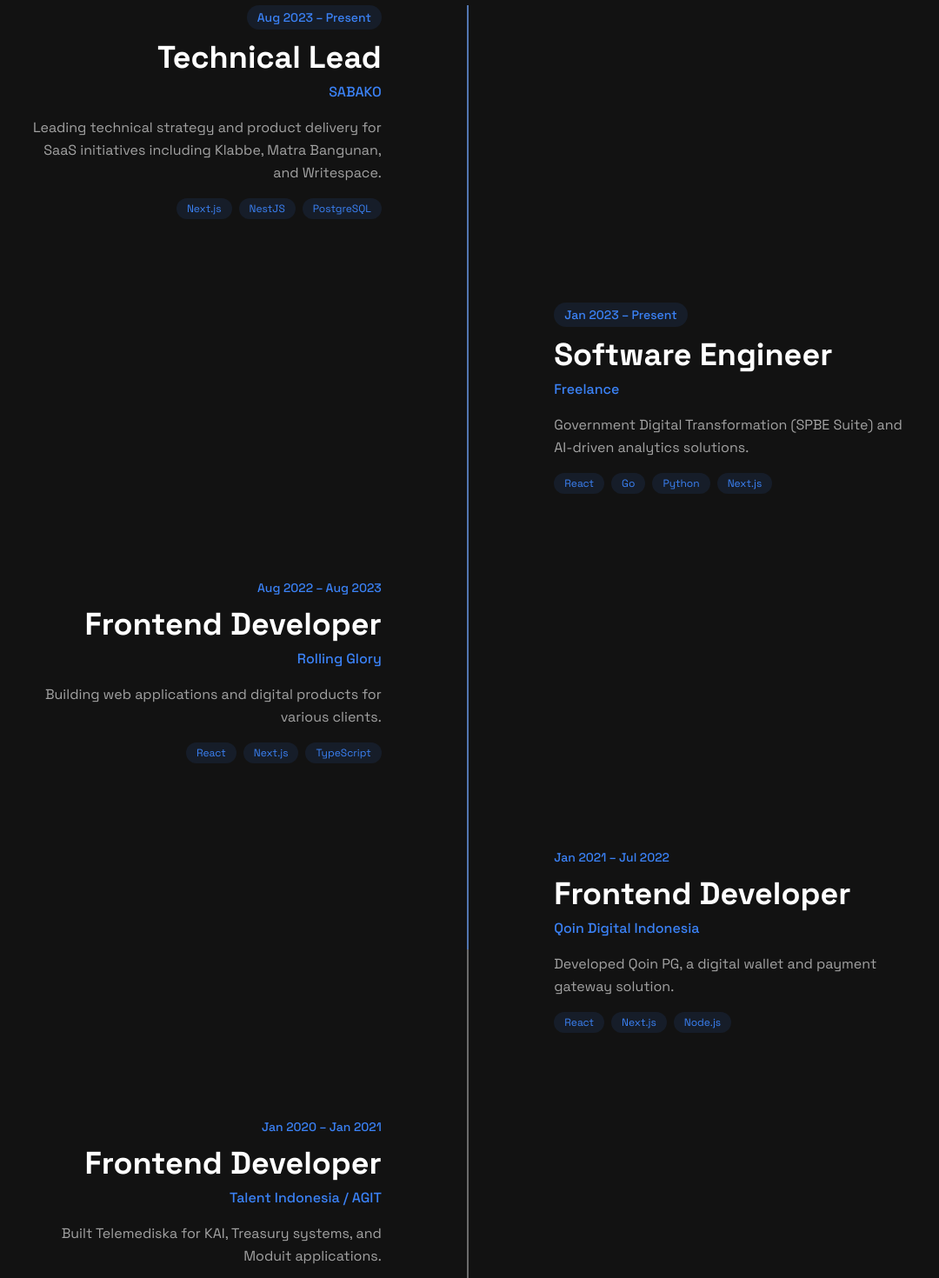
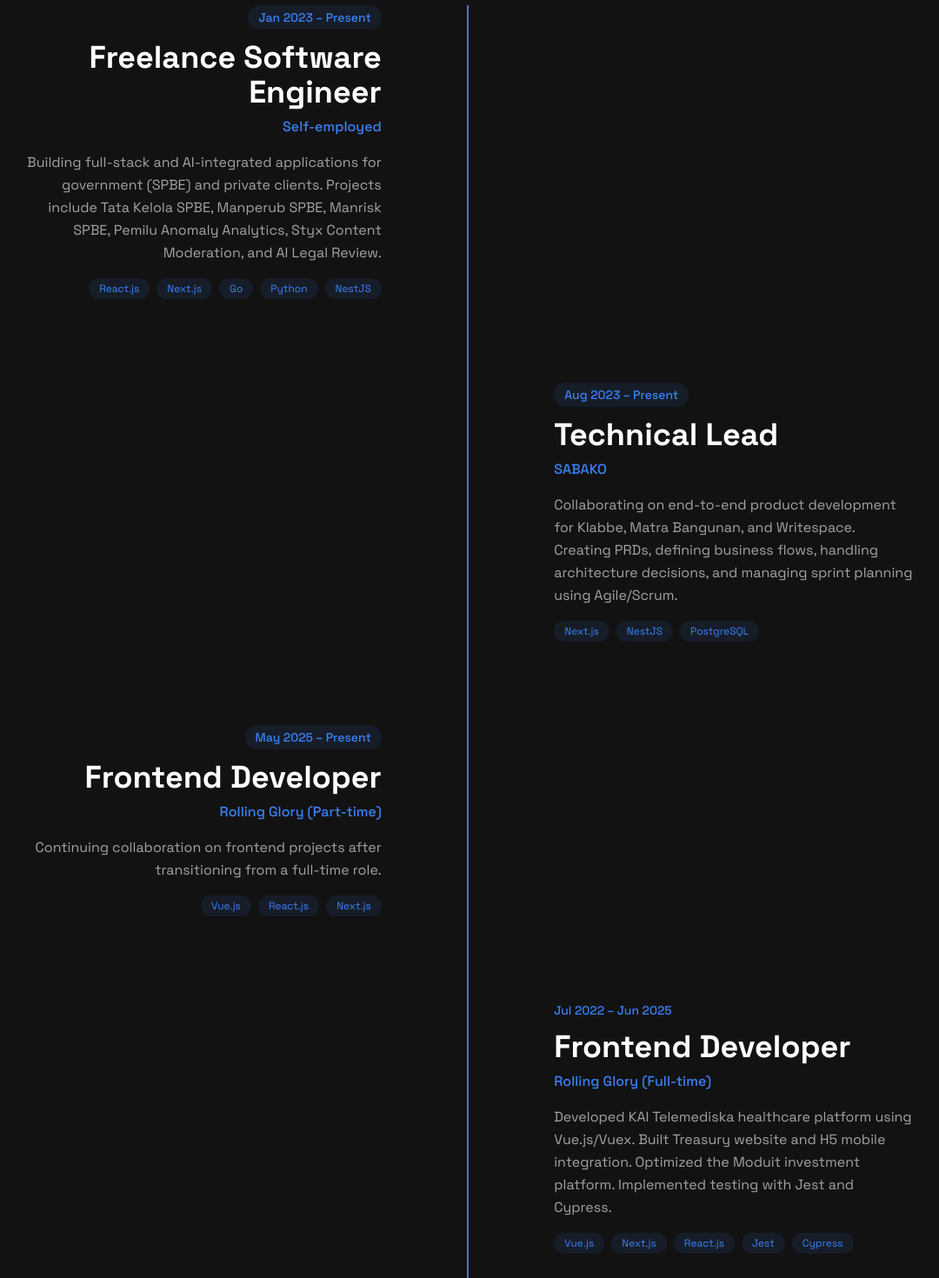
Before and after one commit to apirahman55/personal-portfolio, a Next.js app: page /about in a window 1280 px wide. Shown: the part 1120-2590 px from the top of the page at 87% size, without its empty margins (102-1182 px from the left). Built offline with nearby package versions, Linux system fonts and the light colour scheme.

Commit message:
feat: Update portfolio content, experience, and tech stack details, correct social links and contact email, and disable the initial splash screen logic.

```diff
--- a/app/about/page.tsx
+++ b/app/about/page.tsx
@@ -7,53 +7,70 @@
 
 const experience = [
   {
+    period: "Jan 2023 – Present",
+    title: "Freelance Software Engineer",
+    company: "Self-employed",
+    description: "Building full-stack and AI-integrated applications for government (SPBE) and private clients. Projects include Tata Kelola SPBE, Manperub SPBE, Manrisk SPBE, Pemilu Anomaly Analytics, Styx Content Moderation, and AI Legal Review.",
+    tech: ["React.js", "Next.js", "Go", "Python", "NestJS"],
+    current: true,
+  },
+  {
     period: "Aug 2023 – Present",
     title: "Technical Lead",
     company: "SABAKO",
-    description: "Leading technical strategy and product delivery for SaaS initiatives including Klabbe, Matra Bangunan, and Writespace.",
+    description: "Collaborating on end-to-end product development for Klabbe, Matra Bangunan, and Writespace. Creating PRDs, defining business flows, handling architecture decisions, and managing sprint planning using Agile/Scrum.",
     tech: ["Next.js", "NestJS", "PostgreSQL"],
     current: true,
   },
   {
-    period: "Jan 2023 – Present",
-    title: "Software Engineer",
-    company: "Freelance",
-    description: "Government Digital Transformation (SPBE Suite) and AI-driven analytics solutions.",
-    tech: ["React", "Go", "Python", "Next.js"],
+    period: "May 2025 – Present",
+    title: "Frontend Developer",
+    company: "Rolling Glory (Part-time)",
+    description: "Continuing collaboration on frontend projects after transitioning from a full-time role.",
+    tech: ["Vue.js", "React.js", "Next.js"],
     current: true,
   },
   {
-    period: "Aug 2022 – Aug 2023",
+    period: "Jul 2022 – Jun 2025",
     title: "Frontend Developer",
-    company: "Rolling Glory",
-    description: "Building web applications and digital products for various clients.",
-    tech: ["React", "Next.js", "TypeScript"],
+    company: "Rolling Glory (Full-time)",
+    description: "Developed KAI Telemediska healthcare platform using Vue.js/Vuex. Built Treasury website and H5 mobile integration. Optimized the Moduit investment platform. Implemented testing with Jest and Cypress.",
+    tech: ["Vue.js", "Next.js", "React.js", "Jest", "Cypress"],
     current: false,
   },
   {
     period: "Jan 2021 – Jul 2022",
     title: "Frontend Developer",
-    company: "Qoin Digital Indonesia",
-    description: "Developed Qoin PG, a digital wallet and payment gateway solution.",
-    tech: ["React", "Next.js", "Node.js"],
+    company: "PT. Qoin Digital Indonesia",
+    description: "Built internal fintech tools including Back Office, Merchant Portal, and WebView apps. Created a reusable component library from design mock-ups.",
+    tech: ["React.js", "TypeScript"],
     current: false,
   },
   {
-    period: "Jan 2020 – Jan 2021",
+    period: "Mar 2020 – Nov 2020",
     title: "Frontend Developer",
-    company: "Talent Indonesia / AGIT",
-    description: "Built Telemediska for KAI, Treasury systems, and Moduit applications.",
-    tech: ["Vue.js", "React Native", "Next.js"],
+    company: "Talent Indonesia (Freelance)",
+    description: "Developed Tokutei labor distribution platform using Laravel. Built Klikcoaching and Competent e-learning platforms using Quasar Vue.js.",
+    tech: ["Vue.js", "Laravel", "Quasar"],
+    current: false,
+  },
+  {
+    period: "Sep 2019 – Feb 2020",
+    title: "Frontend Developer",
+    company: "Ruang Inovasi Indonesia",
+    description: "Built four mobile apps using React Native and Android Studio: Apps Daily, Invest Cycle, Kaki Lima, and Kumpulmodal.",
+    tech: ["React Native", "Android Studio"],
     current: false,
   },
 ];
 
 const techStack = {
-  Languages: ["Go", "TypeScript", "JavaScript", "Python"],
-  Frontend: ["Next.js", "React", "Vue.js", "Tailwind CSS"],
-  Backend: ["NestJS", "Go", "Node.js"],
-  DevOps: ["Docker", "Kubernetes", "AWS"],
-  Database: ["PostgreSQL", "Redis", "MongoDB"],
+  Frontend: ["Next.js", "React.js", "Vue.js", "TypeScript", "Tailwind CSS", "GSAP", "Framer Motion"],
+  Mobile: ["React Native", "Flutter", "Android Studio"],
+  Backend: ["Go", "Node.js", "NestJS", "Python", "Laravel"],
+  Database: ["PostgreSQL", "MySQL", "MongoDB", "Firebase"],
+  DevOps: ["Docker", "Kubernetes", "CI/CD", "DigitalOcean"],
+  Tools: ["Jest", "Cypress", "GraphQL", "Git"],
 };
 
 export default function AboutPage() {
--- a/app/layout.tsx
+++ b/app/layout.tsx
@@ -18,13 +18,13 @@
 });
 
 export const metadata: Metadata = {
-  title: "Api Al Rahman | Software Engineer",
-  description: "Full-stack Developer & UI/UX Designer. Building digital experiences that feel expensive, load instantly, and turn visitors into loyal clients.",
-  keywords: ["Software Engineer", "React", "Next.js", "Go", "TypeScript", "Frontend Developer", "Full Stack Developer", "UI/UX Designer"],
+  title: "Api Al Rahman | Frontend Specialist & Full-Stack Developer",
+  description: "Software Engineer with 5+ years of experience specializing in Frontend development with strong Full-Stack capabilities. Expertise in React.js, Next.js, Vue.js, and Go.",
+  keywords: ["Software Engineer", "Frontend Specialist", "React", "Next.js", "Vue.js", "Go", "TypeScript", "Full Stack Developer"],
   authors: [{ name: "Api Al Rahman" }],
   openGraph: {
-    title: "Api Al Rahman | Software Engineer",
-    description: "Full-stack Developer & UI/UX Designer specializing in React, Next.js, and Go.",
+    title: "Api Al Rahman | Frontend Specialist & Full-Stack Developer",
+    description: "Software Engineer specializing in React.js, Next.js, Vue.js, and Go. Building healthcare, government, and fintech platforms.",
     type: "website",
   },
 };
--- a/components/AppWrapper.tsx
+++ b/components/AppWrapper.tsx
@@ -12,14 +12,14 @@
   const [showSplash, setShowSplash] = useState(true);
   const [isFirstVisit, setIsFirstVisit] = useState(true);
 
-  useEffect(() => {
-    // Check if user has visited before in this session
-    const hasVisited = sessionStorage.getItem("hasVisited");
-    if (hasVisited) {
-      setShowSplash(false);
-      setIsFirstVisit(false);
-    }
-  }, []);
+  // useEffect(() => {
+  //   // Check if user has visited before in this session
+  //   const hasVisited = sessionStorage.getItem("hasVisited");
+  //   if (hasVisited) {
+  //     setShowSplash(false);
+  //     setIsFirstVisit(false);
+  //   }
+  // }, []);
 
   const handleSplashComplete = () => {
     setShowSplash(false);
--- a/components/SocialSidebar.tsx
+++ b/components/SocialSidebar.tsx
@@ -14,7 +14,7 @@
     ),
   },
   {
-    href: "https://github.com/api-al-rahman",
+    href: "https://github.com/apialrahman",
     label: "GitHub",
     icon: (
       <svg viewBox="0 0 24 24" fill="currentColor" className="w-5 h-5">
@@ -23,7 +23,7 @@
     ),
   },
   {
-    href: "https://wa.me/1234567890",
+    href: "https://wa.me/6289537991134",
     label: "WhatsApp",
     icon: (
       <svg viewBox="0 0 24 24" fill="currentColor" className="w-5 h-5">
--- a/components/sections/About.tsx
+++ b/components/sections/About.tsx
@@ -8,24 +8,24 @@
 // Work experience data
 const experiences = [
   {
-    title: "Full Stack Engineer (Part-time)",
-    company: "AI Startup",
-    description: "Developing an AI-powered SaaS platform with real-time collaboration, billing systems, and intelligent document management.",
-    period: "Jun 2025 – Present",
+    title: "Freelance Software Engineer",
+    company: "Self-employed",
+    description: "Building full-stack and AI-integrated applications for government (SPBE) and private clients including Pemilu Analytics, Styx Content Moderation, and AI Legal Review.",
+    period: "Jan 2023 – Present",
     current: true,
   },
   {
-    title: "Senior Software Engineer",
-    company: "Healthcare Platform",
-    description: "Building HIPAA-compliant healthcare management systems with React, Next.js, and Go backend services.",
-    period: "2022 – 2025",
+    title: "Frontend Developer",
+    company: "Rolling Glory",
+    description: "Developed KAI Telemediska healthcare platform, Treasury systems, and Moduit investment platform using Vue.js, React.js, and Next.js.",
+    period: "Jul 2022 – Jun 2025",
     current: false,
   },
   {
-    title: "Software Engineer",
-    company: "Government Agency",
-    description: "Developed secure, high-performance platforms for government services using TypeScript and cloud infrastructure.",
-    period: "2020 – 2022",
+    title: "Frontend Developer",
+    company: "PT. Qoin Digital Indonesia",
+    description: "Built internal fintech tools including Back Office, Merchant Portal, and WebView apps. Created a reusable component library.",
+    period: "Jan 2021 – Jul 2022",
     current: false,
   },
 ];
--- a/components/sections/Contact.tsx
+++ b/components/sections/Contact.tsx
@@ -58,7 +58,7 @@
             className="flex flex-wrap items-center justify-center gap-4 pt-4"
           >
             <Link
-              href="mailto:api.alrahman@gmail.com"
+              href="mailto:apirahman55@gmail.com"
               className="inline-flex items-center gap-2"
             >
               <span className="btn-lime">
@@ -88,7 +88,7 @@
               <span className="text-sm">LinkedIn</span>
             </Link>
             <Link
-              href="https://github.com"
+              href="https://github.com/apialrahman"
               target="_blank"
               className="flex items-center gap-2 text-muted-foreground hover:text-foreground transition-colors"
             >
@@ -105,7 +105,7 @@
             transition={{ duration: 0.6, delay: 0.5 }}
             className="text-sm text-muted-foreground"
           >
-            api.alrahman@gmail.com
+            apirahman55@gmail.com
           </motion.p>
         </div>
       </motion.div>
```
